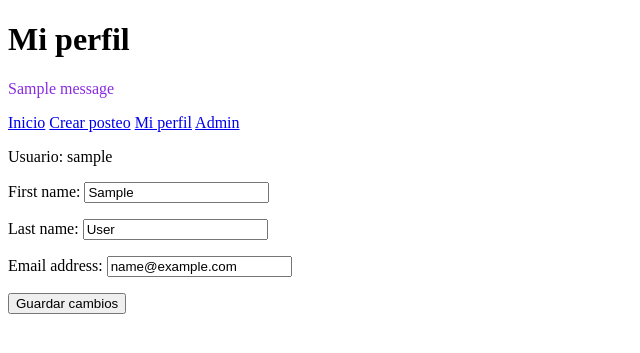
After one commit to chiararomanobe-design/proyectodepython, a Django app: page /perfil/ in a window 1280 px wide. The commit adds this page. Shown: the top 353 px of the page, without its empty margins (0-640 px from the left). Run offline with Django 5.2, Linux system fonts and the light colour scheme; a user stored in the database is signed in; tables that the repository leaves empty hold one stand-in row (values such as "Sample post"); one stand-in notice (Sample message) is shown.

Commit message:
Agrego perfil editable de usuario

```diff
--- a/proyectodepython/inicio/forms.py
+++ b/proyectodepython/inicio/forms.py
@@ -1,5 +1,6 @@
 from django import forms
 from django.contrib.auth.forms import UserCreationForm
+from django.contrib.auth.models import User
 from .models import Posteo
 
 
@@ -10,3 +11,8 @@ class PosteoForm(forms.ModelForm):
 
 class RegistroForm(UserCreationForm):
     pass
+
+class PerfilForm(forms.ModelForm):
+    class Meta:
+        model = User
+        fields = ["first_name", "last_name", "email"]
--- a/proyectodepython/inicio/templates/inicio/inicio.html
+++ b/proyectodepython/inicio/templates/inicio/inicio.html
@@ -18,6 +18,7 @@
         <div>
             {% if user.is_authenticated %}
                 <span>{{ user.username }}</span>
+                <a href="/perfil/">Mi perfil</a>
 
                 <form method="POST" action="/logout/" style="display: inline;">
                     {% csrf_token %}
--- /dev/null
+++ b/proyectodepython/inicio/templates/registration/perfil.html
@@ -0,0 +1,29 @@
+<!DOCTYPE html>
+<html lang="es">
+<head>
+    <meta charset="UTF-8">
+    <title>Mi perfil</title>
+</head>
+<body>
+    <h1>Mi perfil</h1>
+    {% if messages %}
+        {% for message in messages %}
+            <p style="color: blueviolet;">{{ message }}</p>
+        {% endfor %}
+    {% endif %}
+    <nav>
+        <a href="/">Inicio</a>
+        <a href="/crear/">Crear posteo</a>
+        <a href="/perfil/">Mi perfil</a>
+        <a href="/admin/">Admin</a>
+    </nav>
+
+    <p>Usuario: {{ user.username }}</p>
+
+    <form method="POST">
+        {% csrf_token %}
+        {{ form.as_p }}
+        <button type="submit">Guardar cambios</button>
+    </form>
+</body>
+</html>
--- a/proyectodepython/inicio/urls.py
+++ b/proyectodepython/inicio/urls.py
@@ -1,10 +1,11 @@
 from django.urls import path
-from .views import inicio, crear_posteo, registro, eliminar_posteo
+from .views import inicio, crear_posteo, registro, eliminar_posteo, perfil
 
 urlpatterns = [
     path('',inicio, name="inicio"),
     path("crear/", crear_posteo, name="crear_posteo"),
     path("registro/", registro, name="registro"),
     path("eliminar/<int:posteo_id>/", eliminar_posteo, name="eliminar_posteo"),
+    path("perfil/", perfil, name="perfil")
 
 ]
--- a/proyectodepython/inicio/views.py
+++ b/proyectodepython/inicio/views.py
@@ -2,7 +2,7 @@ from django.shortcuts import render, redirect, get_object_or_404
 from django.contrib.auth.decorators import login_required
 from django.contrib import messages
 from .models import Posteo
-from .forms import PosteoForm, RegistroForm
+from .forms import PosteoForm, RegistroForm, PerfilForm
 
 def inicio(request):
     posteos = Posteo.objects.all().order_by("-fecha_de_creacion")
@@ -47,3 +47,17 @@ def registro(request):
         form = RegistroForm()
 
     return render(request, "registration/registro.html", {"form": form})
+
+@login_required
+def perfil(request):
+    if request.method == "POST":
+        form = PerfilForm(request.POST, instance=request.user)
+        if form.is_valid():
+            form.save()
+            messages.success(request, "Perfil actualizado correctamente:")
+            return redirect("perfil")
+
+    else:
+        form = PerfilForm(instance=request.user)
+
+    return render(request, "registration/perfil.html", {"form": form})
```
